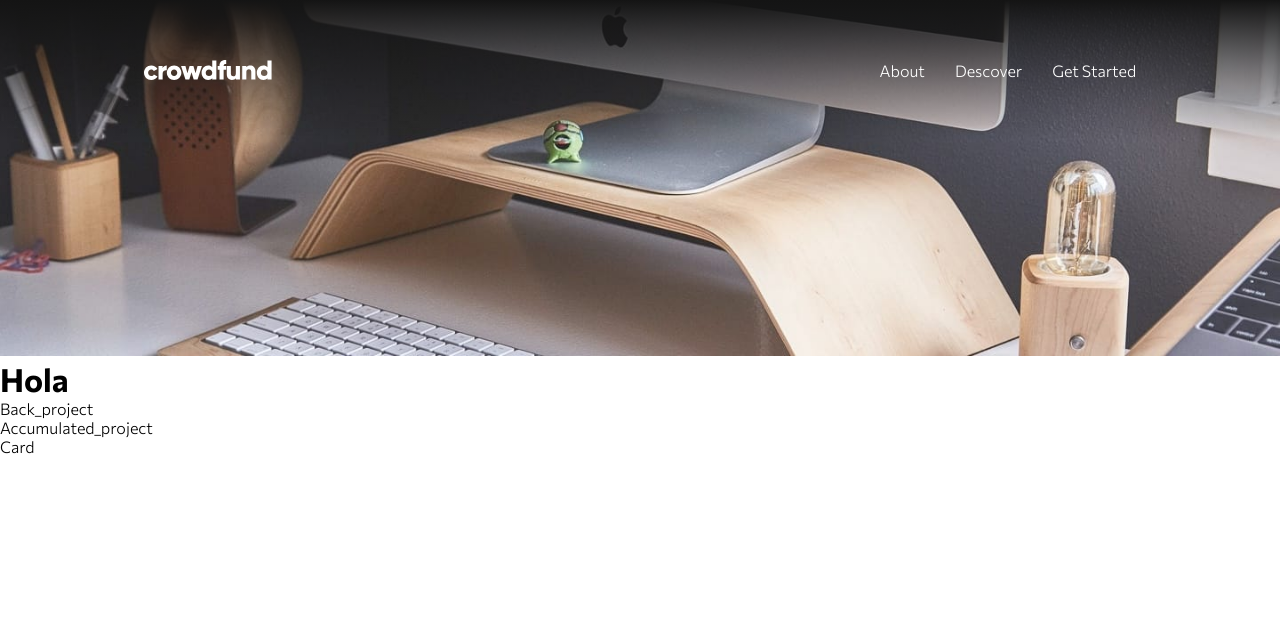
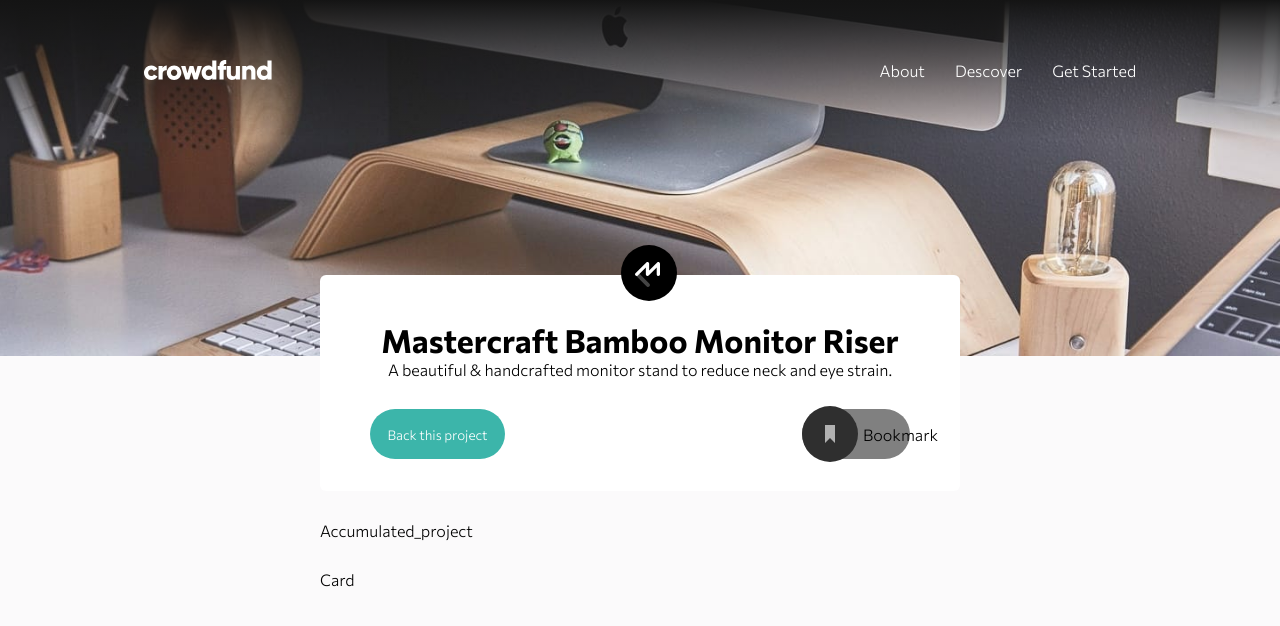
Before and after one commit to IsmaelFe/CrowdFundingPage, a React (Vite) app: page / in a window 1280 px wide. Shown: the top 626 px of the page. Built offline with nearby package versions, Linux system fonts and the light colour scheme.

Commit message:
Componente Back-project

```diff
--- a/src/App.jsx
+++ b/src/App.jsx
@@ -14,18 +14,8 @@ function App() {
           className="img-desktop"
         ></img>
       </div>
-      <nav className="nav-bar">
-        <img src="../public/images/logo.svg"></img>
-        <div>
-          <ul>
-            <li>About</li>
-            <li>Descover</li>
-            <li>Get Started</li>
-          </ul>
-        </div>
-      </nav>
       <Nav_bar />
-      <main>
+      <main className="main">
         <Back_project />
         <Accumulated_project />
         <div>
--- a/src/components/Back_project.jsx
+++ b/src/components/Back_project.jsx
@@ -1,7 +1,28 @@
 import React from "react";
 
 const Back_project = () => {
-  return <div>Back_project</div>;
+  return (
+    <div className="container-back">
+      <img
+        className="logo-mastercraft"
+        src="../../public/images/logo-mastercraft.svg"
+        alt="logo"
+      ></img>
+      <div className="container-back-1">
+        <h1>Mastercraft Bamboo Monitor Riser</h1>
+        <p>
+          A beautiful & handcrafted monitor stand to reduce neck and eye strain.
+        </p>
+        <div className="container-back-2">
+          <button className="button-back-1"> Back this project</button>
+          <div className="button-back-2">
+            <img src="../../public/images/icon-bookmark.svg"></img>
+            <p>Bookmark</p>
+          </div>
+        </div>
+      </div>
+    </div>
+  );
 };
 
 export default Back_project;
--- a/src/components/Nav_bar.jsx
+++ b/src/components/Nav_bar.jsx
@@ -1,7 +1,18 @@
 import React from "react";
 
 const Nav_bar = () => {
-  return <h1>Hola</h1>;
+  return (
+    <nav className="nav-bar">
+      <img src="../public/images/logo.svg"></img>
+      <div>
+        <ul>
+          <li>About</li>
+          <li>Descover</li>
+          <li>Get Started</li>
+        </ul>
+      </div>
+    </nav>
+  );
 };
 
 export default Nav_bar;
--- a/src/index.css
+++ b/src/index.css
@@ -4,6 +4,10 @@
     margin: 0;
     padding: 0;
     font-family: 'Commissioner', sans-serif;
+}
+
+body {
+    background-color: #FBFAFB;
 }
 
 .img-container {
@@ -38,3 +42,59 @@ li {
     width: 100%;
     height: auto;
 }
+
+.main {
+    display: flex;
+    flex-direction: column;
+    gap: 30px;
+    margin-top: -2000px;
+    max-width: 50%;
+    background-color: #FBFAFB;
+    margin: auto;
+}
+
+.container-back {
+    background-color: white;
+    position: relative;
+    margin-top: -13%;
+    border-radius: 6px;
+    z-index: 1;
+}
+
+.container-back-1 {
+    padding: 20px;
+    margin-top: 25px;
+    text-align: center;
+}
+
+.container-back-2 {
+    display: flex;
+    justify-content: space-between;
+    margin: 5% 5% 2% 5%;
+}
+
+.button-back-1 {
+    border-radius: 30px;
+    border: none;
+    width: 25%;
+    height: 50px;
+    background-color: #3CB5AA;
+    color: white;
+}
+
+.button-back-2 {
+    display: flex;
+    align-items: center;
+    gap: 5px;
+    border-radius: 30px;
+    border: none;
+    width: 20%;
+    height: 50px;
+    background-color: gray;
+}
+
+.logo-mastercraft {
+    top: -30px;
+    left: 47%;
+    position: absolute;
+}
```
